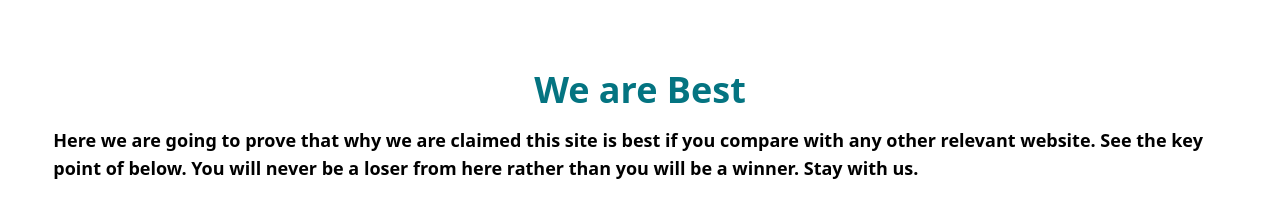
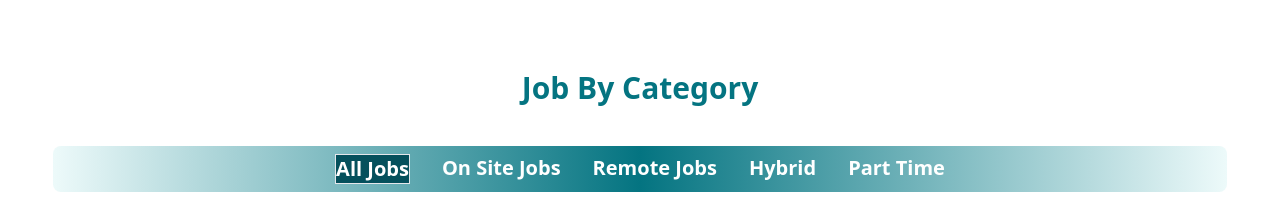
Before and after one commit to Md-ShakilHossain/dream-job-client, a React (Vite) app: page / in a window 1280 px wide. Shown: the part 590-800 px from the top of the page. Built offline with nearby package versions, Linux system fonts and the light colour scheme; no server answers.

Commit message:
Added job by category section using react tab with active feature

```diff
--- a/package.json
+++ b/package.json
@@ -10,6 +10,7 @@
     "preview": "vite preview"
   },
   "dependencies": {
+    "axios": "^1.6.0",
     "firebase": "^10.5.2",
     "flowbite": "^2.0.0",
     "flowbite-react": "^0.6.4",
@@ -19,6 +20,7 @@
     "react-dom": "^18.2.0",
     "react-icons": "^4.11.0",
     "react-router-dom": "^6.18.0",
+    "react-tabs": "^6.0.2",
     "sort-by": "^1.2.0",
     "sweetalert2": "^11.9.0"
   },
--- /dev/null
+++ b/src/Hooks/useAxiosSecure.jsx
@@ -0,0 +1,13 @@
+import axios from "axios";
+
+const axiosSecure = axios.create({
+    baseURL: 'http://localhost:5000',
+    withCredentials: true
+})
+
+const useAxiosSecure = () => {
+
+    return axiosSecure;
+};
+
+export default useAxiosSecure;
--- a/src/Pages/Home/Home/Home.jsx
+++ b/src/Pages/Home/Home/Home.jsx
@@ -1,3 +1,4 @@
+import HomePageTabs from "../HomePageTabs/HomePageTabs";
 import Slider from "../Slider/Slider";
 import WeAreBest from "../WeAreBest/WeAreBest";
 
@@ -6,6 +7,7 @@ const Home = () => {
     return (
         <div>
             <Slider></Slider>
+            <HomePageTabs></HomePageTabs>
             <WeAreBest></WeAreBest>
         </div>
     );
--- /dev/null
+++ b/src/Pages/Home/HomePageTabs/HomePageTabs.jsx
@@ -0,0 +1,171 @@
+import { useEffect, useState } from "react";
+import { Tab, TabList, TabPanel, Tabs } from "react-tabs";
+
+import axios from "axios";
+import useAxiosSecure from "../../../Hooks/useAxiosSecure";
+import { Button, Card } from "flowbite-react";
+import { Link } from "react-router-dom";
+
+
+const HomePageTabs = () => {
+    const [allJobs, setAllJobs] = useState([]);
+    const [activeTab, setActiveTab] = useState(0);
+    // const axiosSecure = useAxiosSecure();
+
+    // const url = 'http://localhost:5000/alljobs';
+    // const url = '/alljobs';
+
+    useEffect(() => {
+        axios.get('http://localhost:5000/alljobs')
+            .then(res => setAllJobs(res.data))
+    }, [])
+    console.log(allJobs);
+
+    const hybridJobs = allJobs.filter(job => job.category === 'Hybrid');
+    const onSiteJObs = allJobs.filter(job => job.category === 'On Site');
+    const remoteJObs = allJobs.filter(job => job.category === 'Remote');
+    const partTimeJObs = allJobs.filter(job => job.category === 'Part Time');
+
+    const handleTabSelect = (index) => {
+        setActiveTab(index);
+    };
+
+    return (
+        <div className="mt-20">
+            <h2 className="text-teal-600 text-3xl font-bold text-center mb-10">Job By Category</h2>
+            <Tabs>
+                <TabList className='flex gap-2 md:gap-6 lg:gap-8 bg-teal-600 md:bg-gradient-to-r from-teal-50 via-teal-600 to-teal-50 py-2 text-white font-bold lg:text-xl justify-center rounded-lg px-2'>
+                    <Tab
+                        className={activeTab === 0 ? 'border bg-teal-800' : ''}
+                        onClick={() => handleTabSelect(0)}
+                    >
+                        All Jobs
+                    </Tab>
+                    <Tab
+                        className={activeTab === 1 ? 'border bg-teal-800' : ''}
+                        onClick={() => handleTabSelect(1)}
+                    >
+                        On Site Jobs
+                    </Tab>
+                    <Tab
+                        className={activeTab === 2 ? 'border bg-teal-800' : ''}
+                        onClick={() => handleTabSelect(2)}
+                    >
+                        Remote Jobs
+                    </Tab>
+                    <Tab
+                        className={activeTab === 3 ? 'border bg-teal-800' : ''}
+                        onClick={() => handleTabSelect(3)}
+                    >
+                        Hybrid
+                    </Tab>
+                    <Tab
+                        className={activeTab === 4 ? 'border bg-teal-800' : ''}
+                        onClick={() => handleTabSelect(4)}
+                    >
+                        Part Time
+                    </Tab>
+                </TabList>
+
+                <TabPanel>
+                    <div className="grid grid-cols-1 md:grid-cols-2 lg:grid-cols-3 gap-6 mt-10">
+                        {
+                            allJobs.map(job => <Card
+                                className="w-72 md:w-80 lg:w-96"
+                                key={job._id}>
+
+                                <h4 className="text-teal-600 text-xl text-center font-bold">{job.jobTitle}</h4>
+                                <p><span className="font-bold">Author:</span> {job.authorName}</p>
+                                <p><span className="font-bold">Post Date:</span> {job.postingDate}</p>
+                                <p><span className="font-bold">Deadline</span> : {job.deadline} </p>
+                                <p><span className="font-bold">Salary:</span> {job.salaryRange}</p>
+                                <p><span className="font-bold">Applied:</span> {job.appliedNumber}</p>
+                                <Link to={`alljobs/${job._id}`}><Button className="w-full">Details</Button></Link>
+
+                            </Card>)
+                        }
+                    </div>
+                </TabPanel>
+                <TabPanel>
+                    <div className="grid grid-cols-1 md:grid-cols-2 lg:grid-cols-3 gap-6 mt-10">
+                        {
+                            onSiteJObs.map(job => <Card
+                                className="w-72 md:w-80 lg:w-96"
+                                key={job._id}>
+
+                                <h4 className="text-teal-600 text-xl text-center font-bold">{job.jobTitle}</h4>
+                                <p><span className="font-bold">Author:</span> {job.authorName}</p>
+                                <p><span className="font-bold">Post Date:</span> {job.postingDate}</p>
+                                <p><span className="font-bold">Deadline</span> : {job.deadline} </p>
+                                <p><span className="font-bold">Salary:</span> {job.salaryRange}</p>
+                                <p><span className="font-bold">Applied:</span> {job.appliedNumber}</p>
+                                <Link to={`alljobs/${job._id}`}><Button className="w-full">Details</Button></Link>
+
+                            </Card>)
+                        }
+                    </div>
+                </TabPanel>
+                <TabPanel>
+                    <div className="grid grid-cols-1 md:grid-cols-2 lg:grid-cols-3 gap-6 mt-10">
+                        {
+                            remoteJObs.map(job => <Card
+                                className="w-72 md:w-80 lg:w-96"
+                                key={job._id}>
+
+                                <h4 className="text-teal-600 text-xl text-center font-bold">{job.jobTitle}</h4>
+                                <p><span className="font-bold">Author:</span> {job.authorName}</p>
+                                <p><span className="font-bold">Post Date:</span> {job.postingDate}</p>
+                                <p><span className="font-bold">Deadline</span> : {job.deadline} </p>
+                                <p><span className="font-bold">Salary:</span> {job.salaryRange}</p>
+                                <p><span className="font-bold">Applied:</span> {job.appliedNumber}</p>
+                                <Link to={`alljobs/${job._id}`}><Button className="w-full">Details</Button></Link>
+
+                            </Card>)
+                        }
+                    </div>
+                </TabPanel>
+                <TabPanel>
+                    <div className="grid grid-cols-1 md:grid-cols-2 lg:grid-cols-3 gap-6 mt-10">
+                        {
+                            hybridJobs.map(job => <Card
+                                className="w-72 md:w-80 lg:w-96"
+                                key={job._id}>
+
+                                <h4 className="text-teal-600 text-xl text-center font-bold">{job.jobTitle}</h4>
+                                <p><span className="font-bold">Author:</span> {job.authorName}</p>
+                                <p><span className="font-bold">Post Date:</span> {job.postingDate}</p>
+                                <p><span className="font-bold">Deadline</span> : {job.deadline} </p>
+                                <p><span className="font-bold">Salary:</span> {job.salaryRange}</p>
+                                <p><span className="font-bold">Applied:</span> {job.appliedNumber}</p>
+                                <Link to={`alljobs/${job._id}`}><Button className="w-full">Details</Button></Link>
+
+                            </Card>)
+                        }
+                    </div>
+                </TabPanel>
+                <TabPanel>
+                    <div className="grid grid-cols-1 md:grid-cols-2 lg:grid-cols-3 gap-6 mt-10">
+                        {
+                            partTimeJObs.map(job => <Card
+                                className="w-72 md:w-80 lg:w-96"
+                                key={job._id}>
+
+                                <h4 className="text-teal-600 text-xl text-center font-bold">{job.jobTitle}</h4>
+                                <p><span className="font-bold">Author:</span> {job.authorName}</p>
+                                <p><span className="font-bold">Post Date:</span> {job.postingDate}</p>
+                                <p><span className="font-bold">Deadline</span> : {job.deadline} </p>
+                                <p><span className="font-bold">Salary:</span> {job.salaryRange}</p>
+                                <p><span className="font-bold">Applied:</span> {job.appliedNumber}</p>
+                                <Link to={`alljobs/${job._id}`}><Button className="w-full">Details</Button></Link>
+
+                            </Card>)
+                        }
+                    </div>
+                </TabPanel>
+            </Tabs>
+        </div>
+
+    );
+};
+
+export default HomePageTabs;
```
Also changed, not shown: 1 other file (tests, documents, lock files or other folders).
